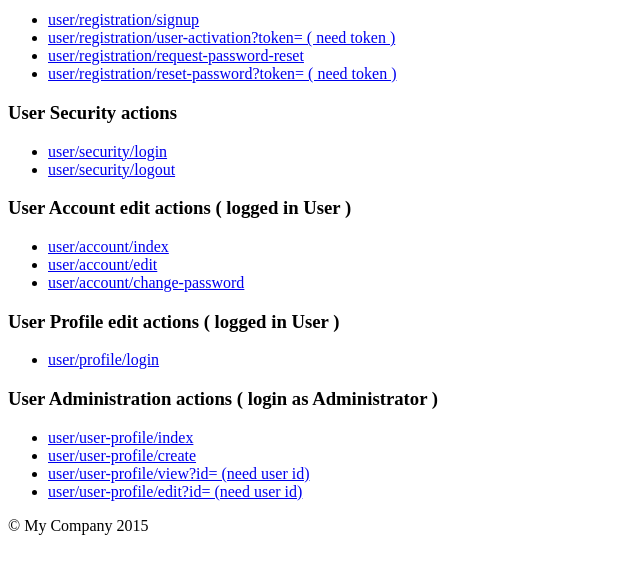
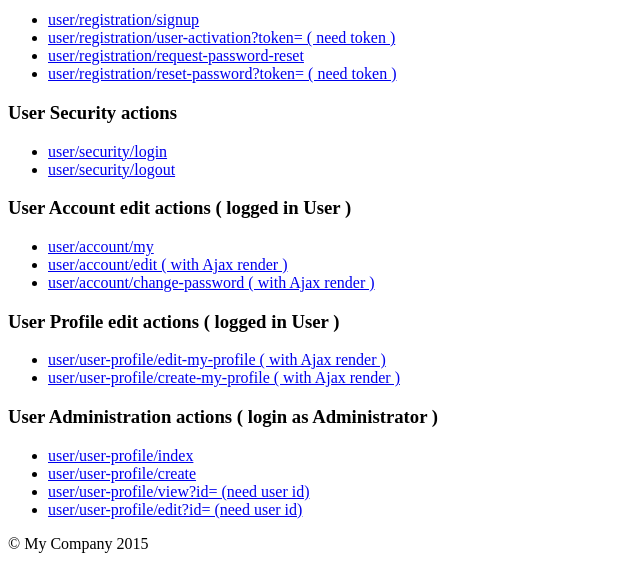
Before and after one commit to plathir/my-yii-adv, a Yii app: template frontend/views/site/index.php in a window 1280 px wide. Shown: the part 394-963 px from the top of the page, without its empty margins (0-640 px from the left). Before the commit the page ends 929 px from the top, so only its background shows below. Run offline with PHP 8.4 and a stand-in for Yii, Linux system fonts and the light colour scheme; the template is opened without the code that fills it, so the values that code supplies are empty; some libraries are stand-ins or nearby versions.

Commit message:
update user account and user profile

```diff
--- a/frontend/views/layouts/main.php
+++ b/frontend/views/layouts/main.php
@@ -44,7 +44,7 @@ AppAsset::register($this);
             } else {
                 $menuItems[] = ['label' => '<span class="glyphicon glyphicon-user"></span> ' . Yii::$app->user->identity->username,
                     'items' => [
-                        ['label' => '<span class="fa fa-edit"></span> Update Account', 'url' => ['/user/account']],
+                        ['label' => '<span class="fa fa-edit"></span> Update Account', 'url' => ['/user/account/my']],
                         '<li class="divider"></li>',
                         ['label' => '<span class="fa fa-sign-out"></span> Logout', 'url' => ['/user/security/logout'],
                             'linkOptions' => ['data-method' => 'post'],
--- a/frontend/views/site/index.php
+++ b/frontend/views/site/index.php
@@ -50,15 +50,16 @@ $this->title = 'My Yii Application';
             <h3>User Account edit actions ( logged in User ) </h3>
 
             <ul>
-                <li><?= Html::a('user/account/index', ['user/account/index']) ?> </li>
-                <li><?= Html::a('user/account/edit', ['user/account/edit']) ?> </li>
-                <li><?= Html::a('user/account/change-password', ['user/account/change-password']) ?> </li>
+                <li><?= Html::a('user/account/my', ['user/account/my']) ?> </li>
+                <li><?= Html::a('user/account/edit ( with Ajax render )', ['user/account/edit']) ?> </li>
+                <li><?= Html::a('user/account/change-password ( with Ajax render )', ['user/account/change-password']) ?> </li>
 
             </ul>
             <h3>User Profile edit actions ( logged in User ) </h3>
 
             <ul>
-                <li><?= Html::a('user/profile/login', ['user/profile/edit']) ?> </li>
+                <li><?= Html::a('user/user-profile/edit-my-profile ( with Ajax render )', ['user/user-profile/edit-my-profile']) ?> </li>
+                <li><?= Html::a('user/user-profile/create-my-profile ( with Ajax render )', ['user/user-profile/create-my-profile']) ?> </li>
             </ul>
 
             <h3>User Administration actions ( login as Administrator ) </h3>
@@ -69,9 +70,6 @@ $this->title = 'My Yii Application';
                 <li><?= Html::a('user/user-profile/view?id= (need user id)', ['user/user-profile/view?id=']) ?> </li>
                 <li><?= Html::a('user/user-profile/edit?id= (need user id)', ['user/user-profile/edit?id=']) ?> </li>
             </ul>
-
         </div>
-
-
     </div>
 </div>
```
Also changed, not shown: 1 other file.
